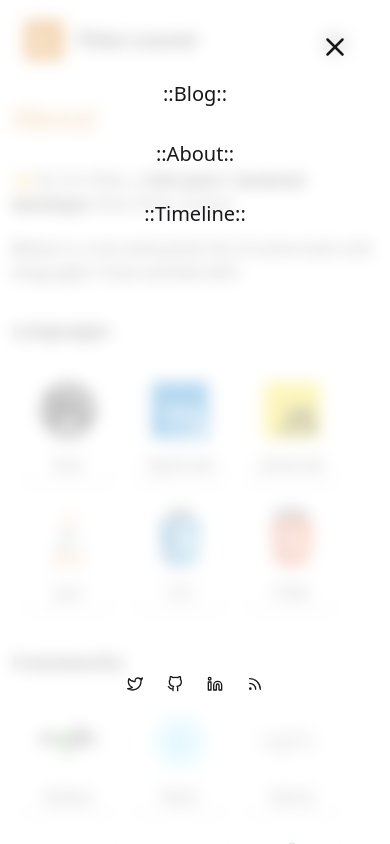
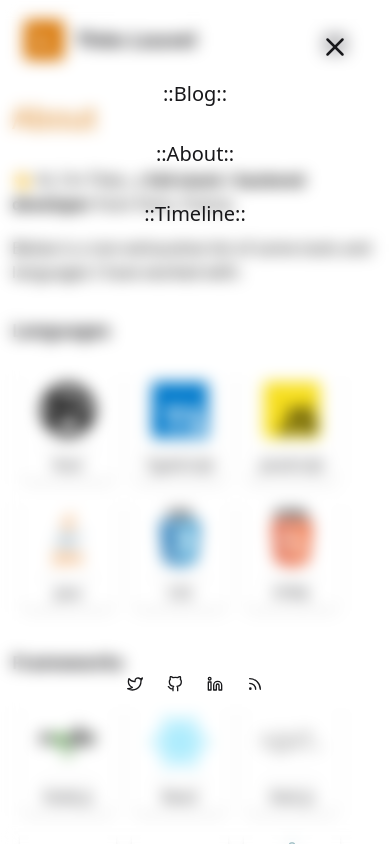
Before and after one commit to theophilelouvel/personal-site, a Next.js app: page /about in a window 390 px wide. Both pictures are taken after a click on the button 335 px from the left and 44 px from the top of the page. Shown: the top 844 px of the page. Built offline with nearby package versions, Linux system fonts and the light colour scheme.

Commit message:
small design fixes

```diff
--- a/components/Navigation/MobileMenu.js
+++ b/components/Navigation/MobileMenu.js
@@ -19,7 +19,7 @@ export default function MobileMenu() {
 
     return (
         <>
-            <div className="z-30 overflow-hidden bg-blur bg-white dark:bg-gray-900 bg-opacity-70 md:hidden fixed top-0 flex flex-row items-center justify-between p-6 w-screen h-20">
+            <div className="z-30 overflow-hidden bg-blur bg-white dark:bg-bluegray-900 bg-opacity-70 md:hidden fixed top-0 flex flex-row items-center justify-between p-6 w-screen h-20">
                 <div className="flex flex-1 items-center">
                     <button
                         aria-label="Toggle Dark Mode"
@@ -64,7 +64,7 @@ export default function MobileMenu() {
                 </button>
             </div >
             {isOpen && (
-                <div className="z-50 h-screen w-screen bg-blur bg-white dark:bg-gray-900 bg-opacity-70 flex flex-col items-center fixed top-0 pt-10 md:hidden">
+                <div className="z-50 h-screen w-screen bg-blur bg-opacity-70 flex flex-col items-center fixed top-0 pt-10 md:hidden">
                     <button onClick={handleToggle} className="btn-nav fixed top-4 right-6">
                         <FiX size="30px" />
                     </button>
```
Also changed, not shown: 1 other file (tests, documents, lock files or other folders).
